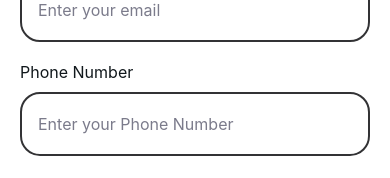
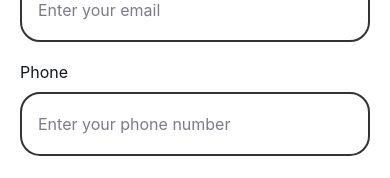
Before and after one commit to AlfanLukeyan/sync-call, a React Native app: screen /SignUp in a window 390 px wide. Shown: the part 355-533 px from the top of the page. Built offline with nearby package versions, Linux system fonts and the light colour scheme.

Commit message:
fix: crash when try navigate to sign up page at ios

```diff
--- a/src/pages/onboarding/index.tsx
+++ b/src/pages/onboarding/index.tsx
@@ -59,7 +59,12 @@ const OnboardingScreen = ({navigation}: {navigation: NavigationProp<any>}) => {
   const translateX = (scrollX / windowWidth) * indicatorWidth;
 
   return (
-    <SafeAreaView style={{flex: 1}}>
+    <SafeAreaView
+      style={{
+        flex: 1,
+        backgroundColor:
+          colorScheme === 'light' ? Colors.light.tint : Colors.dark.tint,
+      }}>
       <StatusBar
         barStyle={colorScheme === 'light' ? 'light-content' : 'dark-content'}
         backgroundColor={
@@ -100,7 +105,7 @@ const OnboardingScreen = ({navigation}: {navigation: NavigationProp<any>}) => {
             <ThemedView style={styles.buttonContainer}>
               <Button
                 title="Sign Up"
-                onPress={() => navigation.navigate('SignUp')} // Navigate to SignUp
+                onPress={() => navigation.navigate('SignUp')}
               />
               <ThemedView style={styles.scrollBarContainer}>
                 <ThemedView
@@ -129,8 +134,7 @@ const styles = StyleSheet.create({
   },
   contentContainer: {
     height: '50%',
-    borderTopLeftRadius: 30,
-    borderTopRightRadius: 30,
+    borderRadius: 30,
     paddingVertical: 50,
   },
   childContentContainer: {
--- a/src/pages/signin/index.tsx
+++ b/src/pages/signin/index.tsx
@@ -31,7 +31,14 @@ const SignIn = ({navigation}: {navigation: NavigationProp<any>}) => {
   };
 
   return (
-    <SafeAreaView style={{flex: 1}}>
+    <SafeAreaView
+      style={{
+        flex: 1,
+        backgroundColor:
+          colorScheme === 'light'
+            ? Colors.light.background
+            : Colors.dark.background,
+      }}>
       <StatusBar
         barStyle={colorScheme === 'light' ? 'dark-content' : 'light-content'}
         backgroundColor={
--- a/src/pages/signup/index.tsx
+++ b/src/pages/signup/index.tsx
@@ -1,5 +1,4 @@
 import {
-  StyleSheet,
   StatusBar,
   useColorScheme,
   Image,
@@ -22,11 +21,18 @@ const SignUp = ({navigation}: {navigation: NavigationProp<any>}) => {
   const colorScheme = useColorScheme() ?? 'light';
   const [form, setForm] = useState({
     email: '',
+    phone: '',
     password: '',
-    phone: '',
   });
   return (
-    <SafeAreaView style={{flex: 1}}>
+    <SafeAreaView
+      style={{
+        flex: 1,
+        backgroundColor:
+          colorScheme === 'light'
+            ? Colors.light.background
+            : Colors.dark.background,
+      }}>
       <StatusBar
         barStyle={colorScheme === 'light' ? 'dark-content' : 'light-content'}
         backgroundColor={
@@ -71,17 +77,18 @@ const SignUp = ({navigation}: {navigation: NavigationProp<any>}) => {
             keyboardType="email-address"
           />
           <FormField
-            title="Phone Number"
+            title="Phone"
             value={form.phone}
-            placeholder="Enter your Phone Number"
+            placeholder="Enter your phone number"
             handleChangeText={e => setForm({...form, phone: e})}
-            keyboardType="phone"
+            keyboardType="phone-pad"
           />
           <FormField
             title="Password"
             value={form.password}
             placeholder="Password"
             handleChangeText={e => setForm({...form, password: e})}
+            secureTextEntry
           />
         </ThemedView>
         <Button
```
Also changed, not shown: 3 other files (tests, documents, lock files or other folders).
